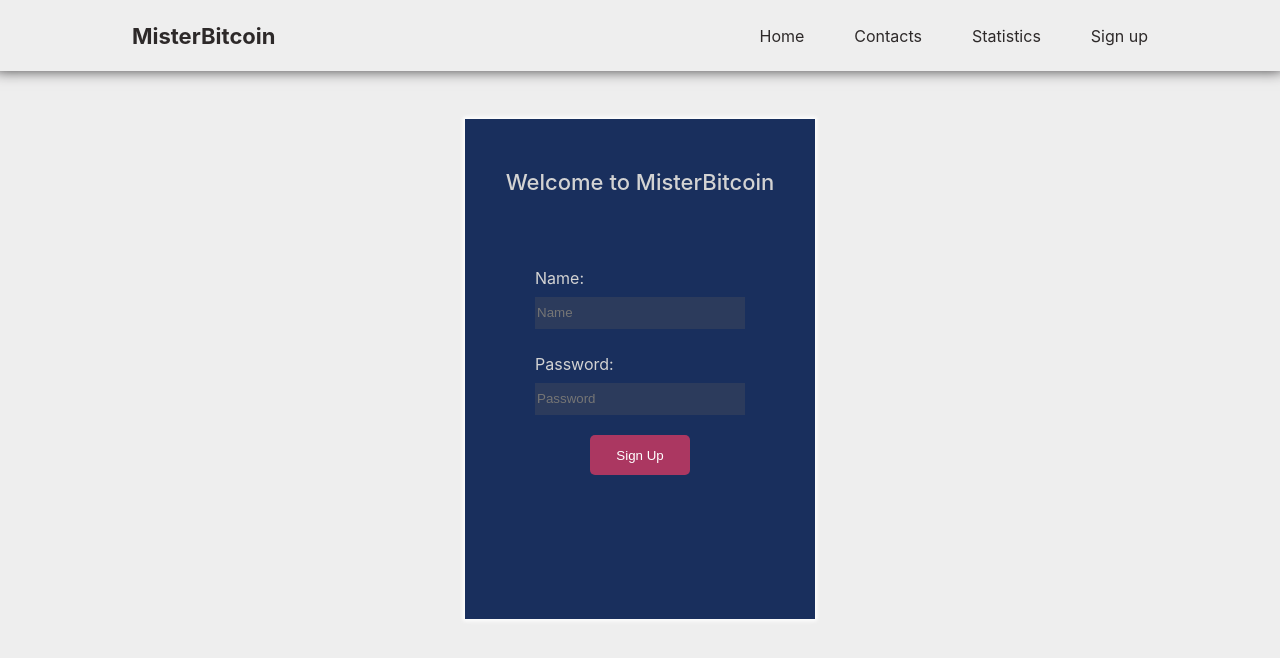
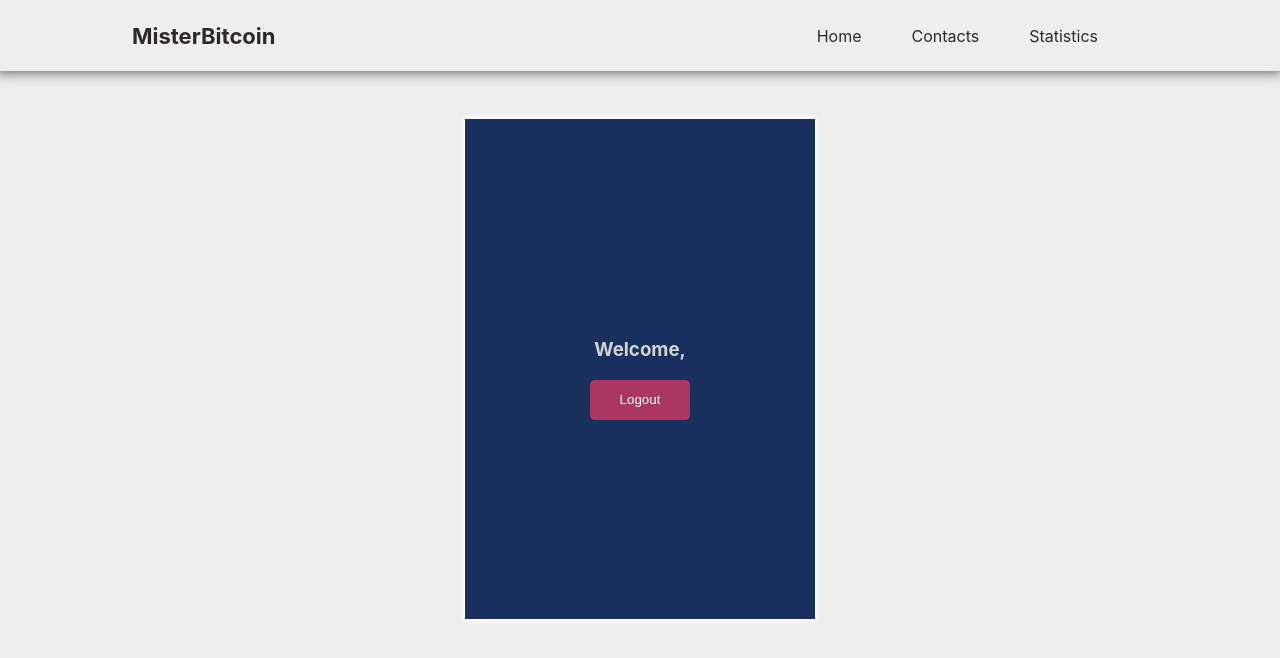
Before and after one commit to romsoloman/MisterBitcoin, a React (Create React App) app: page /signup in a window 1280 px wide. Shown: the top 658 px of the page. Built offline with nearby package versions, Linux system fonts and the light colour scheme; sample sign-in values are in the browser's storage.

Commit message:
fix homepage and moves list and sign up page

```diff
--- a/src/cmps/AppHeader/AppHeader.jsx
+++ b/src/cmps/AppHeader/AppHeader.jsx
@@ -2,6 +2,7 @@ import { Link } from 'react-router-dom'
 import './AppHeader.scss'
 
 export const AppHeader = (props) => {
+    const loggedinUser = JSON.parse(sessionStorage.getItem('loggedinUser'));
     return (
         <div className='app-header'>
             <div className="logo">
@@ -18,9 +19,12 @@ export const AppHeader = (props) => {
                     <li>
                         <Link to="/statistics">Statistics</Link>
                     </li>
-                    <li>
-                        <Link to="/signup">Sign up</Link>
-                    </li>
+
+                    {loggedinUser ? <li>
+                        <Link to="/signup">{loggedinUser.name}</Link>
+                    </li> : <li>
+                            <Link to="/signup">Sign up</Link>
+                        </li>}
                 </ul>
             </nav>
         </div>
--- a/src/cmps/MovesList/MovesList.jsx
+++ b/src/cmps/MovesList/MovesList.jsx
@@ -17,7 +17,7 @@ export const MovesList = ({ moves }) => {
     return (
         moves && <ul className='moves-list'>
             <li><i className="fas fa-recycle"></i>Moves History</li>
-            {moves.map(move => {
+            {moves.length === 0 ? <h1>No transactions were made in this account</h1> : moves.map(move => {
                 return (<li key={move.toId}>
                     <div className="contact-transaction">
                         <span className='amount'>{formattedCurrency(move.amount)}</span> |
--- a/src/cmps/MovesList/MovesList.scss
+++ b/src/cmps/MovesList/MovesList.scss
@@ -4,6 +4,12 @@
     height: 200px;
     width: 100%;
     margin-top: 1rem;
+    h1{
+        font-size: 15px;
+        color: lightgrey;
+        text-align: center;
+        padding: 50px 5px;
+    }
     li {
         color: lightgrey;
         background-color:#132446;
--- a/src/pages/SignupPage/SignupPage.jsx
+++ b/src/pages/SignupPage/SignupPage.jsx
@@ -28,6 +28,8 @@ export class _SignupPage extends Component {
     }
     render() {
         const { user } = this.state;
+        const loggedinUser = JSON.parse(sessionStorage.getItem('loggedinUser'))
+        if (!loggedinUser) {
             return (
                 user && <form className='signup-page' onSubmit={(ev) => ev.preventDefault()}>
                     <h1>Welcome to MisterBitcoin</h1>
@@ -43,6 +45,13 @@ export class _SignupPage extends Component {
                 </form>
             )
         }
+        return (
+            <div className='welcome'>
+                <h3>Welcome, {loggedinUser.name}</h3>
+                <button onClick={this.onLogout}>Logout</button>
+            </div>
+        )
+    }
 }
 
 const mapDispatchToProps = {
--- a/src/pages/SignupPage/SignupPage.scss
+++ b/src/pages/SignupPage/SignupPage.scss
@@ -41,3 +41,26 @@
         color: white;
     }
 }
+
+.welcome{
+    background-color: #192f5d;
+    box-shadow: 0px 0px 4px 2px white;
+    margin: 3rem auto;
+    height: 500px;
+    width: 350px;
+    display: flex;
+    flex-direction: column;
+    align-items: center;
+    justify-content: center;
+    position: relative;
+    color: lightgrey;
+    button{
+        width: 100px;
+        height: 40px;
+        border-radius: 5px;
+        border: none;
+        background-color:#ab3761;
+        padding: 5px 8px;
+        color: white;
+    }
+}
```
Lines whose indentation alone changed are shown as unchanged.
